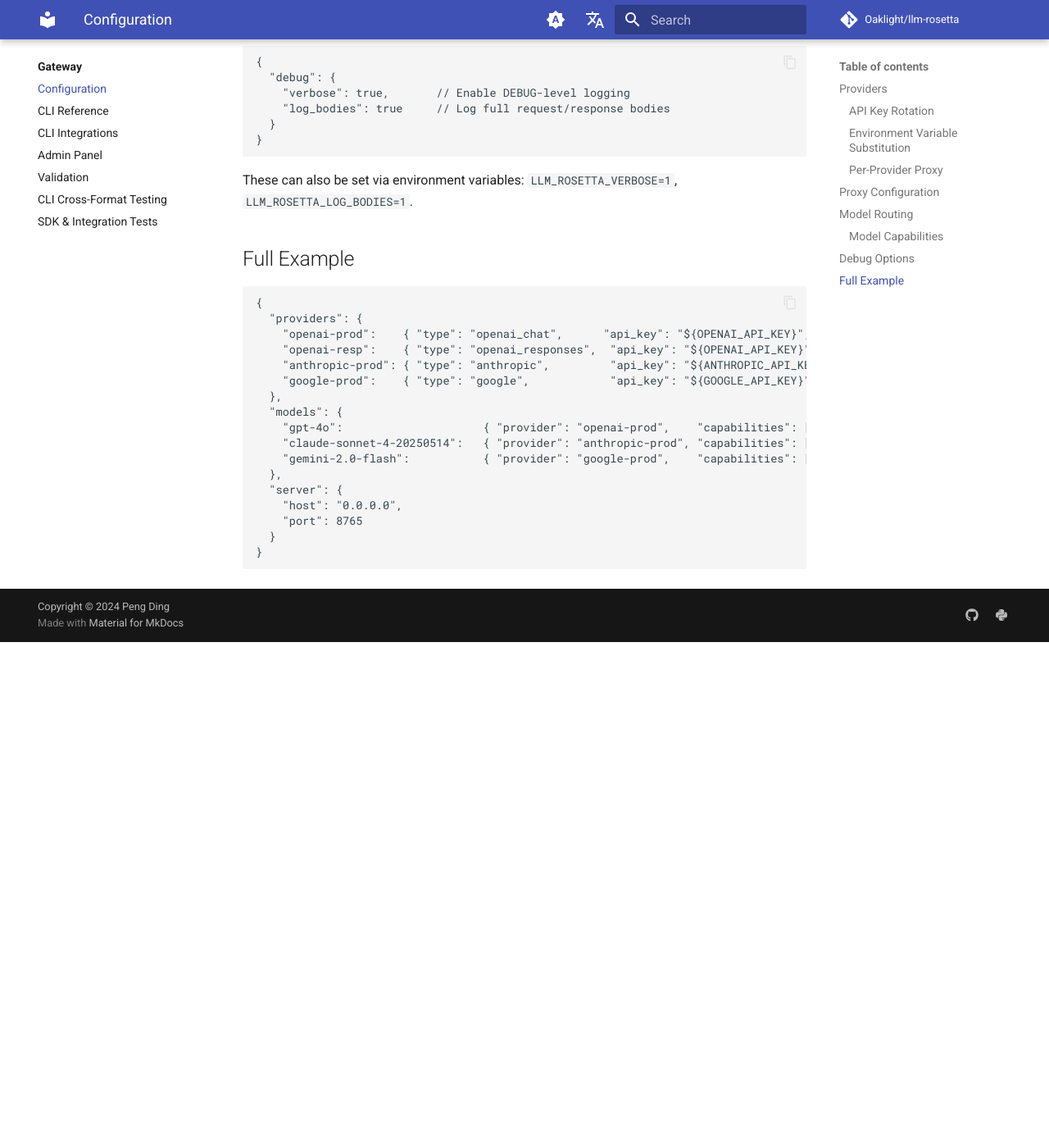
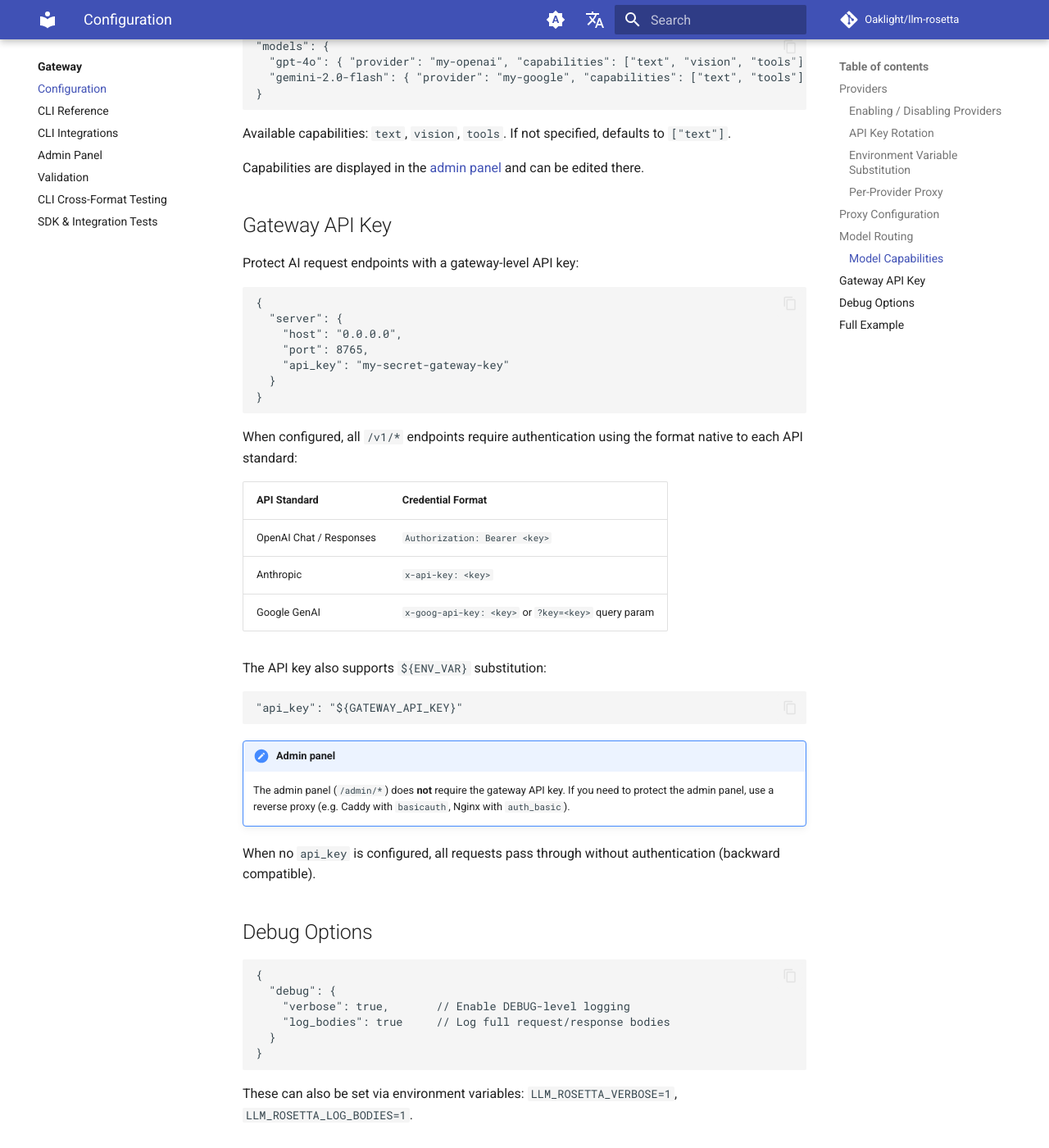
Before and after one commit to Oaklight/llm-rosetta, an MkDocs documentation site: the page built from docs/gateway/configuration.md, in a window 1280 px wide and 1400 px high, scrolled down 2270 px. Shown: the whole window at 82% size. Built offline with MkDocs 1.6.1 and Material for MkDocs 9.7.7, drawn with Linux system fonts in a browser that asks for light colours; comment, search, counter and statistics services are not loaded; before the commit the page ends 3053 px from its top, so only the background shows below that; some of the changed text lies outside the part shown.

Commit message:
docs: add auth, Docker, testing docs; update screenshots and changelog
- Add Unreleased changelog section with API key auth, Docker support,
  provider enable/disable, admin panel enhancements, and bug fixes
- Document Gateway API Key in configuration page
- Document provider enable/disable feature
- Document model testing and auth sections in admin panel page
- Add Authentication and Docker Deployment sections to gateway index
- Update all three admin panel screenshots

````diff
--- a/docs/gateway/configuration.md
+++ b/docs/gateway/configuration.md
@@ -24,6 +24,16 @@ Available types: `openai_chat`, `openai_responses`, `anthropic`, `google`.
 
 !!! note "Backward compatibility"
     If `type` is omitted, the provider name itself is used as the type. This means configs using the old format (where provider names were `openai_chat`, `anthropic`, etc.) continue to work without changes.
+
+### Enabling / Disabling Providers
+
+Each provider supports an `enabled` field (default `true`). Disabled providers and their associated models are silently excluded from routing:
+
+```jsonc
+"my-openai": { "type": "openai_chat", "api_key": "sk-...", "base_url": "https://api.openai.com/v1", "enabled": false }
+```
+
+This is useful for temporarily taking a provider offline without deleting its configuration. The [admin panel](admin-panel.md) provides toggle switches for this.
 
 ### API Key Rotation
 
@@ -94,6 +104,39 @@ Available capabilities: `text`, `vision`, `tools`. If not specified, defaults to
 
 Capabilities are displayed in the [admin panel](admin-panel.md) and can be edited there.
 
+## Gateway API Key
+
+Protect AI request endpoints with a gateway-level API key:
+
+```jsonc
+{
+  "server": {
+    "host": "0.0.0.0",
+    "port": 8765,
+    "api_key": "my-secret-gateway-key"
+  }
+}
+```
+
+When configured, all `/v1/*` endpoints require authentication using the format native to each API standard:
+
+| API Standard | Credential Format |
+|-------------|-------------------|
+| OpenAI Chat / Responses | `Authorization: Bearer <key>` |
+| Anthropic | `x-api-key: <key>` |
+| Google GenAI | `x-goog-api-key: <key>` or `?key=<key>` query param |
+
+The API key also supports `${ENV_VAR}` substitution:
+
+```jsonc
+"api_key": "${GATEWAY_API_KEY}"
+```
+
+!!! note "Admin panel"
+    The admin panel (`/admin/*`) does **not** require the gateway API key. If you need to protect the admin panel, use a reverse proxy (e.g. Caddy with `basicauth`, Nginx with `auth_basic`).
+
+When no `api_key` is configured, all requests pass through without authentication (backward compatible).
+
 ## Debug Options
 
 ```jsonc
@@ -124,7 +167,8 @@ These can also be set via environment variables: `LLM_ROSETTA_VERBOSE=1`, `LLM_R
   },
   "server": {
     "host": "0.0.0.0",
-    "port": 8765
+    "port": 8765,
+    "api_key": "${GATEWAY_API_KEY}"
   }
 }
 ```
````
Also changed, not shown: docs/changelog.md (+27 -0 lines), docs/gateway/admin-panel.md (+26 -0 lines), docs/gateway/index.md (+23 -0 lines), docs/gateway/images/admin-configuration.png, docs/gateway/images/admin-dashboard.png, docs/gateway/images/admin-request-log.png.
